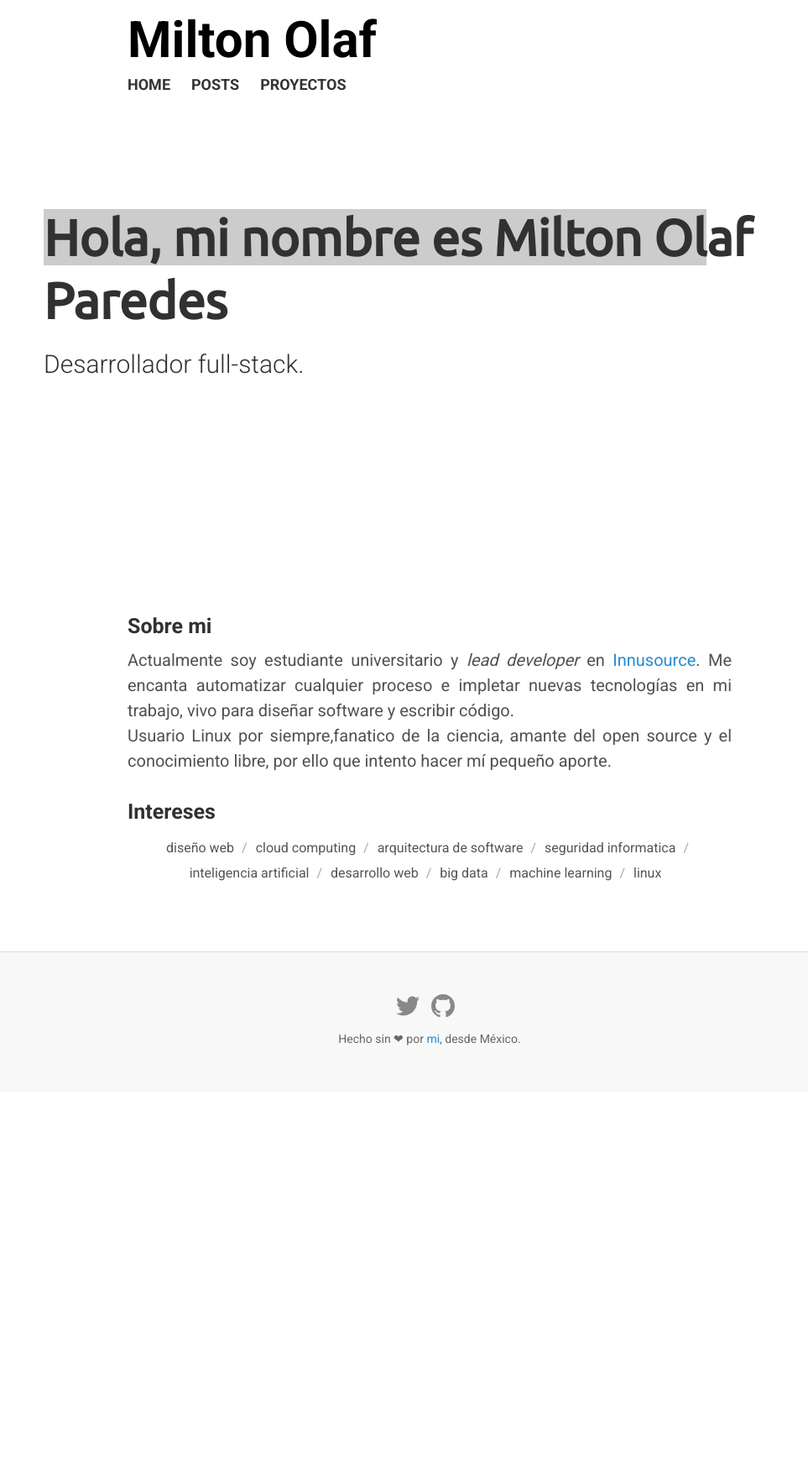
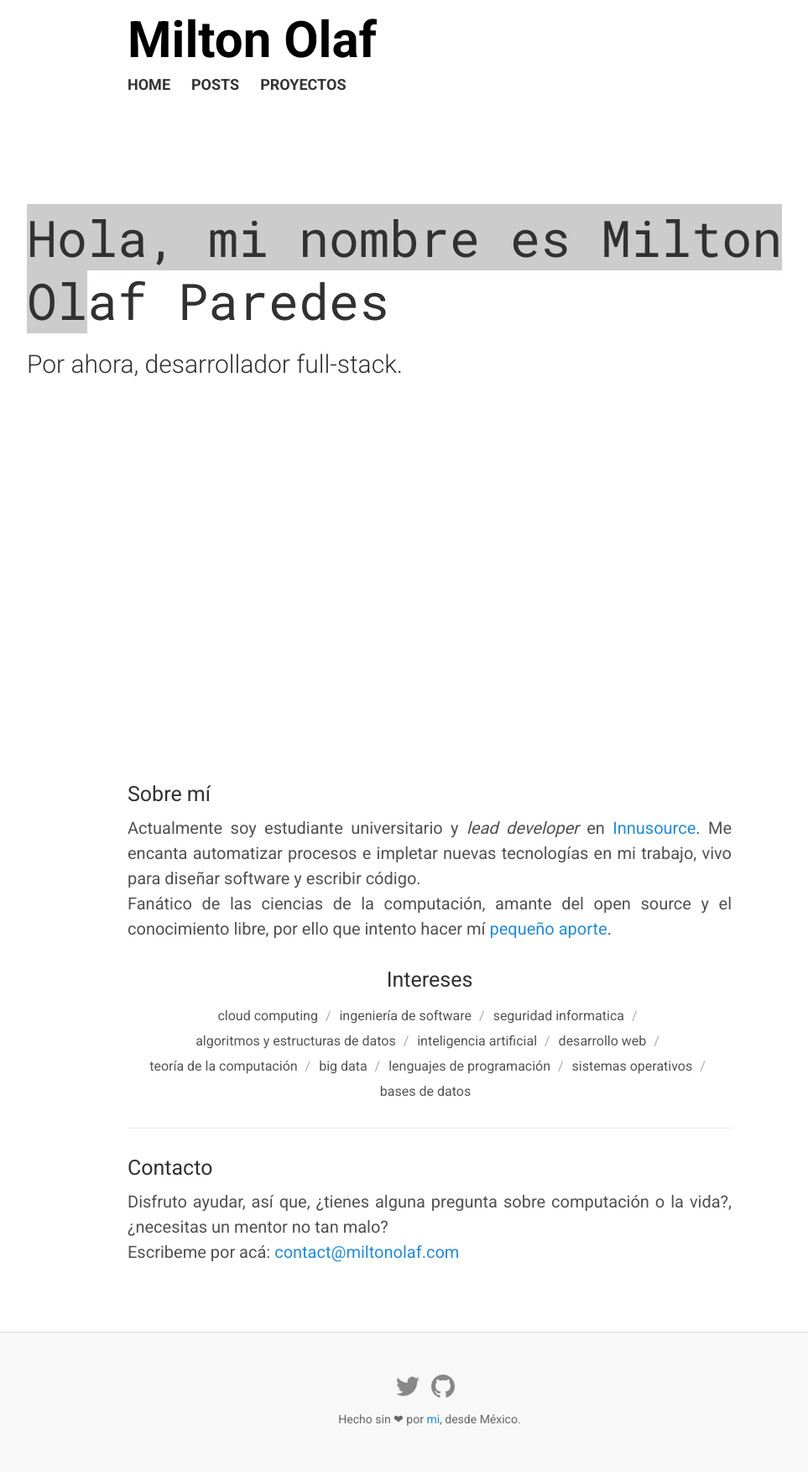
Before and after one commit to MiltonOlaf/miltonolaf.github.io, a Jekyll site: the page built from index.html, in a window 1280 px wide. Shown: the whole page at 84% size, without its empty margins (128-1091 px from the left). Built offline with Jekyll 4.4.1, drawn with Linux system fonts in a browser that asks for light colours; before the commit the page ends 1300 px from its top, so only the background shows below that.

Commit message:
Cambio en home y default

```diff
--- a/_includes/head.html
+++ b/_includes/head.html
@@ -14,7 +14,6 @@
   <link rel="stylesheet" href="{{ site.baseurl }}/public/css/poole.css">
   <link rel="stylesheet" href="{{ site.baseurl }}/public/css/main.css">
   <link rel="stylesheet" href="{{ site.baseurl }}/public/css/syntax.css">
-  <link href="https://fonts.googleapis.com/css?family=Roboto:300,400,500,700" rel="stylesheet">
-   <link href="https://fonts.googleapis.com/css?family=Ubuntu" rel="stylesheet">
+   <link href="https://fonts.googleapis.com/css?family=Roboto+Mono:300,400,500,700|Roboto:300,400,500,700" rel="stylesheet">
   <link rel="alternate" type="application/rss+xml" title="RSS" href="/atom.xml">
 </head>
--- a/_layouts/default.html
+++ b/_layouts/default.html
@@ -2,6 +2,9 @@
 <html lang="es">
   {% include head.html %}
   <body>
+    {% if page.title == "Home" %}
+      <div class="jumbotron">
+    {% endif %}
       <div class="masthead">
         <div class="container">
           <h1 class="masthead-title">
@@ -12,6 +15,15 @@
           <a class="menu {% if page.title == "Proyectos" %} active{% endif %}" href="/projects/">Proyectos</a>
         </div>
       </div>
+    {% if page.title == "Home" %}
+      <div class="intro">
+        <div class="container">
+          <h1 class="title-jumbotron"><span>Hola, mi nombre es Milton Ol</span>af Paredes</h1>
+          <h2>Por ahora, desarrollador full-stack.</h2>
+        </div>
+      </div>
+      </div>
+    {% endif %}
       {% if page.title == "Home" %}
         {{ content }}
       {% else %}
--- a/index.html
+++ b/index.html
@@ -2,36 +2,33 @@
 layout: default
 title: Home
 ---
-<div class="jumbotron">
+<div class="about">
   <div class="container">
-    <h1><span>Hola, mi nombre es Milton Ol</span>af Paredes</h1>
-    <h2>Desarrollador full-stack.</h2>
+    <h3>Sobre mí</h3>
+    <p align="justify">
+      Actualmente soy estudiante universitario y <i>lead developer</i> en <a href="//innusource.xyz" target="_blank" title="Mí grupo de desarrollo">Innusource</a>. Me encanta automatizar procesos e impletar nuevas tecnologías en mi trabajo, vivo para diseñar software y escribir código.
+      <br>
+      Fanático de las ciencias de la computación, amante del open source y el conocimiento libre, por ello que intento hacer mí <a href="posts" title="Con una pseudo-redacción">pequeño aporte</a>.
+    </p>
+    <center>
+      <h3>Intereses</h3>
+      <li>cloud computing</li>
+      <li>ingeniería de software</li>
+      <li>seguridad informatica</li>
+      <li>algoritmos y estructuras de datos</li>
+      <li>inteligencia artificial</li>
+      <li>desarrollo web</li>
+      <li>teoría de la computación</li>
+      <li>big data</li>
+      <li>lenguajes de programación</li>
+      <li>sistemas operativos</li>
+      <li>bases de datos</li>
+    </center>
+    <hr>
+    <h3>Contacto</h3>
+    <p align="justify">
+      Disfruto ayudar, así que, ¿tienes alguna pregunta sobre computación o la vida?, ¿necesitas un mentor no tan malo?<br>
+      Escribeme por acá: <a href="mailto: contac@miltonolaf.com">contact@miltonolaf.com</a>
+    </p>
   </div>
 </div>
-<div class="about">
-  <div class="container">
-    <h3>Sobre mi</h3>
-    <p align="justify">
-      Actualmente soy estudiante universitario y <i>lead developer</i> en <a href="//innusource.com" target="_blank">Innusource</a>. Me encanta automatizar cualquier proceso e impletar nuevas tecnologías en mi trabajo, vivo para diseñar software y escribir código.
-      <br>
-      Usuario Linux por siempre,fanatico de la ciencia, amante del open source y el conocimiento libre, por ello que intento hacer mí pequeño aporte.
-    </p>
-    <h3>Intereses</h3>
-    <center>
-      <li>diseño web</li>
-      <li>cloud computing</li>
-      <li>arquitectura de software</li>
-      <li>seguridad informatica</li>
-      <li>inteligencia artificial</li>
-      <li>desarrollo web</li>
-      <li>big data</li>
-      <li>machine learning</li>
-      <li>linux</li>
-    </center>
-  </div>
-</div>
-<div class="contact">
-  <div class="container">
-
-  </div>
-</div>
--- a/posts/index.html
+++ b/posts/index.html
@@ -20,7 +20,7 @@ title: Posts
       {{ post.excerpt | number_of_words }}
     {% endcapture %}
     {% if excerpt_words != content_words %}
-    <p><a class="btn btn-sm btn-primary" href="{{ post.url }}/#read-more" role="button">Read more <i class="fa fa-arrow-circle-right"></i></a>
+    <p><a class="btn btn-sm btn-primary" href="{{ post.url }}" role="button">Leer más <i class="fa fa-arrow-circle-right"></i></a>
     </p>
 {% endif %}
   </div>
--- a/public/css/main.css
+++ b/public/css/main.css
@@ -1,5 +1,8 @@
 body{
   font-family: 'Roboto', sans-serif;
+}
+h1, h2, h3, h4, h5, h6{
+  font-weight: 400;
 }
 .masthead{
   padding: 10px;
@@ -7,6 +10,7 @@ body{
 }
 .masthead-title{
   font-size: 60px;
+  font-weight: bold;
 }
 .masthead-title a:hover{
   text-decoration: none;
@@ -31,36 +35,25 @@ body{
 }
 .jumbotron{
   width: 100%;
-  height: 45vh;
+  height: 100vh;
+}
+.jumbotron .intro .container{
+  max-width: 50rem;
+}
+.jumbotron .title-jumbotron{
   margin: 6rem 0 0;
-}
-.jumbotron .container{
-  max-width: 48rem;
-}
-.jumbotron h1{
-  font-family: 'Ubuntu', sans-serif;
+  font-family: 'Roboto Mono', monospace;
   font-size: 3rem;
+  font-weight: 400;
 }
 .jumbotron span{
   background: #ccc;
-}
-.jumbotron span:before, .jumbotron span:after {
-  position: absolute;
-}
-.jumbotron span:after {
-  background: #f0f;
-  margin-left: -5px;
-  z-index: -2;
-}
-.jumbotron span:before {
-  background: #0ff;
-  z-index: -1;
 }
 .jumbotron h2{
   font-weight: 300;
 }
 .about{
-  margin: 4rem 0 4rem;
+  margin: 0 0 4rem;
 }
 .about li{
   display: inline-block;
```
Also changed, not shown: projects.html (added, +7 -0 lines), projects.md (deleted, +0 -16 lines). Lines whose indentation alone changed are shown as unchanged.
